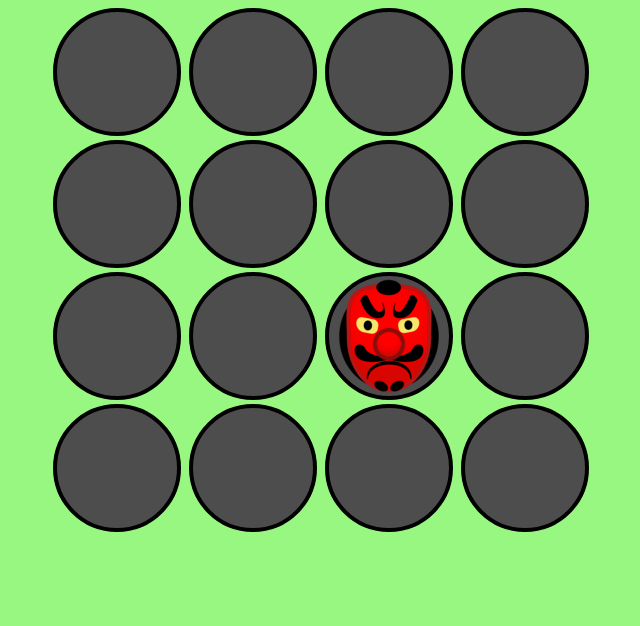
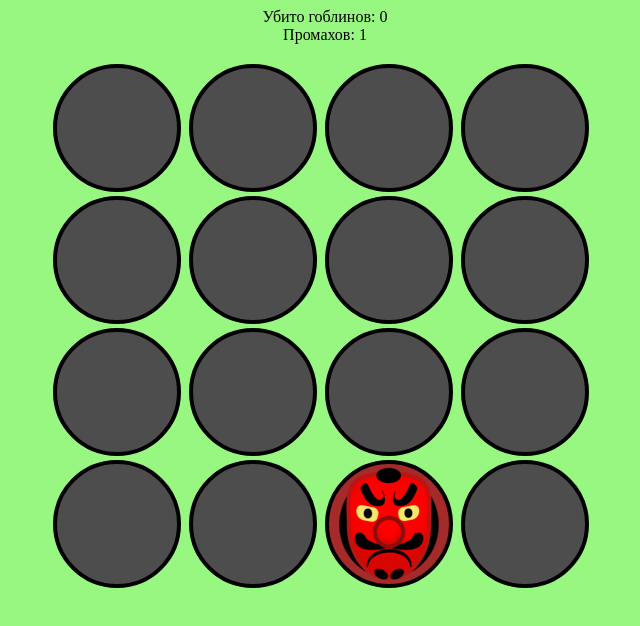
Before and after one commit to Vadim2107/AHJ_events, a website built with webpack: page src/index.html in a window 1280 px wide. Shown: the whole page, without its empty margins (315-955 px from the left). Built offline with nearby package versions, Linux system fonts and the light colour scheme.

Commit message:
finish commit

```diff
--- a/src/css/style.css
+++ b/src/css/style.css
@@ -3,8 +3,36 @@ body {
   /* background-image: url('../img/GracefulMiniatureBustard-small.gif');
   background-repeat: no-repeat; */
   text-align: center;
-  /* cursor: url("../img/hammer.png"), auto; */
+  /* cursor: url("../img/hammer2.png"), auto; */
   /* cursor: url("https://raw.githubusercontent.com/madivira/ahj-event-goblin/master/src/img/hammer.png"), auto; */
-  /* cursor: url("https://raw.githubusercontent.com/vadim2107/ahj_events/main/src/img/hammer.png"), auto; */
+  /* cursor: url("https://raw.githubusercontent.com/Vadim2107/AHJ_events/main/src/img/hammer2.png"), auto; */
   /* cursor: pointer; */
 }
+
+.status {
+  margin-bottom: 20px;
+}
+
+.game-board {
+  width: 550px;
+  margin: auto;
+}
+
+.hole {
+  width: 120px;
+  height: 120px;
+  background: rgb(77, 77, 77);
+  display: inline-block;
+  border: 4px solid black;
+  border-radius: 50%;
+  margin-right: 8px;
+}
+
+.hole_has-goblin {
+  /* background-image: url(../img/goblin.png); */
+  background-image: url(https://raw.githubusercontent.com/Vadim2107/AHJ_events/main/src/img/goblin.png);
+  background-position: center center;
+  background-repeat: no-repeat;
+  background-size: contain;
+  background-color: brown;
+}
--- a/src/index.html
+++ b/src/index.html
@@ -9,23 +9,13 @@
     <link rel="stylesheet">
 </head>
 <body>
+    <div id="status" class="status">
+        Убито гоблинов: <span id="dead">0</span><br>
+        Промахов: <span id="lost">0</span><br>
+    </div>
     <div class="game-board">
 
     </div>
-    <!-- <div class="hole-game">
-        <div class="hole hole_has-mole" id="hole1"></div>
-        <div class="hole" id="hole2"></div>
-        <div class="hole" id="hole3"></div>
-        <div class="hole" id="hole4"></div>
-        <div class="hole" id="hole5"></div>
-        <div class="hole" id="hole6"></div>
-        <div class="hole" id="hole7"></div>
-        <div class="hole" id="hole8"></div>
-        <div class="hole" id="hole9"></div>
-    </div> -->
-    <!-- <script src="base.js"></script>
-    <script src="app.js"></script>
-    <script src="index.js"></script> -->
     <script></script>
 </body>
 </html>
--- /dev/null
+++ b/src/js/PlayGame.js
@@ -0,0 +1,55 @@
+export default class PlayGame {
+  constructor() {
+    this.dead = 0;
+    this.lost = 0;
+    this.clickOrNo = true;
+    this.hole = document.getElementsByClassName('hole');
+  }
+
+  eventClick() {
+    setInterval(() => {
+      if (this.clickOrNo === false) {
+        this.scoring(false);
+        this.clickOrNo = false;
+      } else {
+        this.clickOrNo = false;
+      }
+    }, 1000);
+
+    // eslint-disable-next-line no-plusplus
+    for (let i = 0; i <= 16; i++) {
+      const arrHole = Array.from(this.hole);
+      arrHole[i].addEventListener('click', (event) => {
+        event.preventDefault();
+        this.clickOrNo = true;
+        if (event.currentTarget.classList.contains('hole_has-goblin')) {
+          this.scoring(true);
+        } else {
+          this.scoring(false);
+        }
+      });
+    }
+  }
+
+  scoring(score) {
+    const dead = document.getElementById('dead');
+    const lost = document.getElementById('lost');
+    if (score) {
+      // eslint-disable-next-line no-plusplus
+      this.dead += 1;
+      dead.textContent = this.dead;
+    } else {
+    // eslint-disable-next-line no-plusplus
+      this.lost += 1;
+      lost.textContent = this.lost;
+      if (this.lost === 5) {
+        // eslint-disable-next-line no-alert
+        alert(`GAME OVER!!! Your account ${this.dead}`);
+        lost.textContent = 0;
+        dead.textContent = 0;
+        this.lost = 0;
+        this.dead = 0;
+      }
+    }
+  }
+}
--- a/src/js/ShowGameBoard.js
+++ b/src/js/ShowGameBoard.js
@@ -1,52 +1,45 @@
-import img from '../img/goblin.png';
-
 export default class ShowGameBoard {
   constructor() {
+    this.boardSize = 4;
     this.gameBoard = document.getElementsByClassName('game-board');
   }
 
   createBoard() {
-    for (let i = 1; i < 5; i += 1) {
-      this.row = document.createElement('div');
-      this.row.className = `row_${i}`;
-      this.gameBoard[0].append(this.row);
-      this.gameBoard.style = 'cursor: url("../img/hammer.png"), auto';
-      for (let j = 1; j < 5; j += 1) {
-        const col = document.createElement('div');
-        col.className = `column col_${j}`;
-        this.row.append(col);
-        col.style = 'width: 120px; height: 120px; background: rgb(77, 77, 77); display: inline-block; border: 4px solid black; border-radius: 50%; margin-right: 8px';
-      }
+    for (let i = 1; i <= this.boardSize ** 2; i += 1) {
+      const cellEl = document.createElement('div');
+      cellEl.classList.add('hole');
+      cellEl.classList.add(`hole${i}`);
+      this.gameBoard[0].append(cellEl);
     }
   }
 
-  createImage() {
-    this.image = document.createElement('img');
-    this.image.style = 'display: flex;';
-    this.image.src = img;
-  }
+  showImage() {
+    this.activeHole = 0;
+    const hole = document.getElementsByClassName('hole');
+    const arrHole = Array.from(hole);
+    arrHole[0].classList.add('hole_has-goblin');
+    const deactivateHole = (index) => {
+      arrHole[index].classList.remove('hole_has-goblin');
+    };
 
-  showImage() {
-    this.holeRow = 0;
-    this.holeCol = 0;
+    const activateHole = (index) => {
+      arrHole[index].classList.add('hole_has-goblin');
+    };
 
-    const rowRandom = Math.floor(Math.random() * 4 + 1);
-    const colRandom = Math.floor(Math.random() * 4 + 1);
+    const next = () => {
+      setTimeout(() => {
+        deactivateHole(this.activeHole);
+        this.activeHole = Math.floor(Math.random() * 16);
+        activateHole(this.activeHole);
+        next();
+      }, 1000);
+    };
 
-    if (`${this.holeRow}${this.holeCol}` === `${rowRandom}${colRandom}`) {
-      this.showImage();
-    } else {
-      this.holeRow = rowRandom;
-      this.holeCol = colRandom;
-      const rowImage = document.getElementsByClassName(`row_${this.holeRow}`)[0];
-      const colImage = rowImage.getElementsByClassName(`col_${this.holeCol}`)[0];
-      colImage.append(this.image);
-    }
+    next();
   }
 
   showBoard() {
     this.createBoard();
-    this.createImage();
-    setInterval(() => { this.showImage(); }, 1000);
+    this.showImage();
   }
 }
--- a/src/js/app.js
+++ b/src/js/app.js
@@ -1,4 +1,7 @@
 import ShowGameBoard from './ShowGameBoard';
+import PlayGame from './PlayGame';
 
 const showGameBoard = new ShowGameBoard();
+const playGame = new PlayGame();
 showGameBoard.showBoard();
+playGame.eventClick();
--- a/webpack.config.js
+++ b/webpack.config.js
@@ -3,6 +3,7 @@ const HtmlWebPackPlugin = require('html-webpack-plugin');
 const MiniCssExtractPlugin = require('mini-css-extract-plugin');
 
 module.exports = {
+  devtool: 'source-map',
   entry: './src/index.js',
   output: {
     path: path.resolve(__dirname, 'dist'),
```
Also changed, not shown: src/img/hammer2.png (added).
